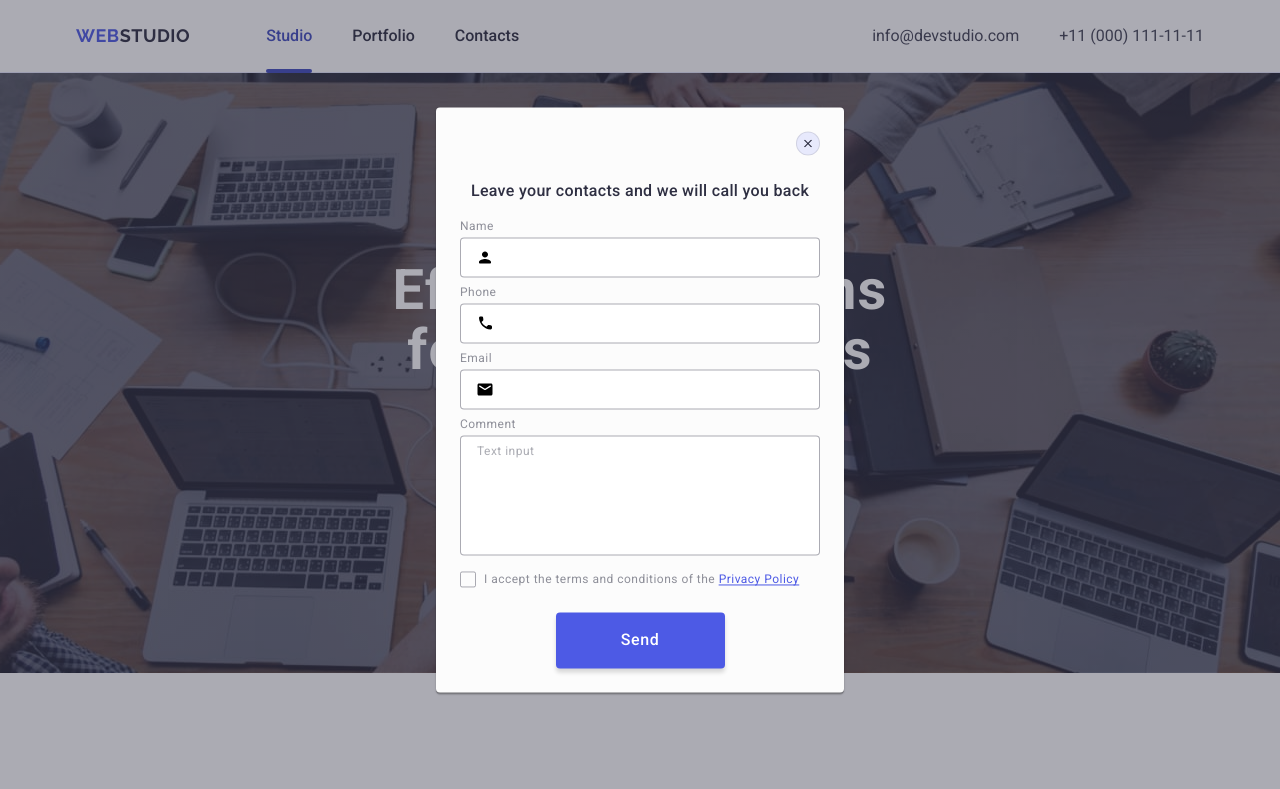
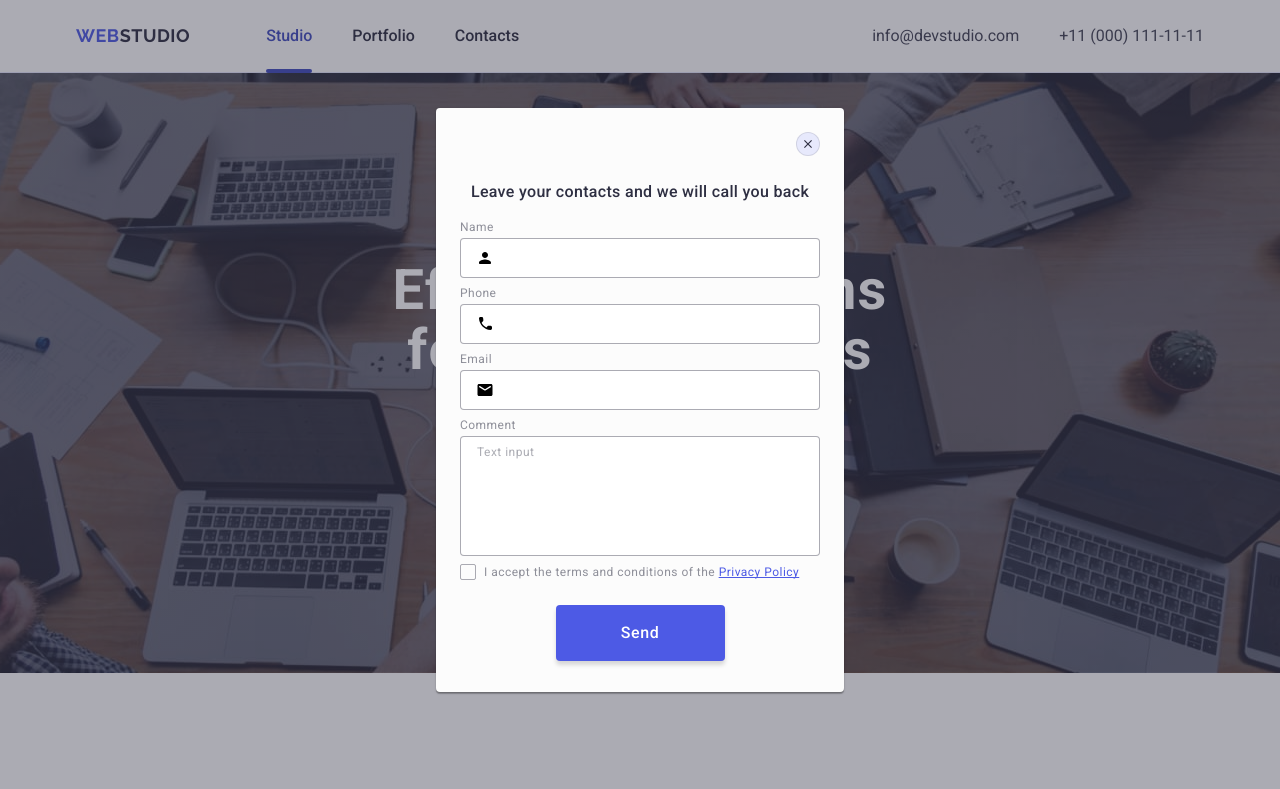
Before and after one commit to Valder-R/goit-markup-hw-05, a plain HTML site: page index.html in a window 1280 px wide. Shown: the top 789 px of the page. Drawn offline with nearby package versions, Linux system fonts and the light colour scheme.

Commit message:
fixing modal1

```diff
--- a/css/styles.css
+++ b/css/styles.css
@@ -441,7 +441,7 @@ a {
 .footer-subscribe .button {
     border-radius: 4px;
     padding: 8px 24px;
-    width: 165px;
+    min-width: 165px;
     height: 40px;
     display: flex;
     align-items: center;
@@ -484,7 +484,8 @@ a {
     top: 50%;
     left: 50%;
     transform: translate(-50%, -50%);
-    padding: 24px;
+    padding: 72px 24px 24px 24px;
+    transition: transform 250ms cubic-bezier(0.4, 0, 0.2, 1);
 }
 
 .modal-closer {
@@ -499,16 +500,21 @@ a {
     display: flex;
     align-items: center;
     justify-content: center;
+    cursor: pointer;
+    padding: 0;
+    transition: background-color 250ms cubic-bezier(0.4, 0, 0.2, 1),
+    border 250ms cubic-bezier(0.4, 0, 0.2, 1);
 }
 
 .closer {
     fill: #2e2f42;
+    transition: fill 250ms cubic-bezier(0.4, 0, 0.2, 1);
 }
 
 .modal-closer:focus,
 .modal-closer:hover {
     background-color: #404bbf;
-    cursor: pointer;
+    border: none;
 }
 
 .modal-closer:focus .closer,
@@ -524,24 +530,14 @@ a {
     text-align: center;
     color: #2e2f42;
     display: block;
-    margin-top: 48px;
     margin-bottom: 16px;
 }
 
 
-.modal-input {
-    display: flex;
-    align-items: flex-start;
-    justify-content: flex-start;
-    flex-direction: column;
-    gap: 8px;
-    width: 100%;
-    margin-bottom: 16px;
-}
-
 .form-field {
     width: 360px;
     line-height: 0;
+    margin-bottom: 8px;
 }
 
 .form-label {
--- a/index.html
+++ b/index.html
@@ -471,7 +471,7 @@
         <div class="footer-subscribe">
           <p class="subtitle">Subscribe</p>
           <form class="footer-form">
-            <label for="" class="footer-subscribe-label">
+            <label class="footer-subscribe-label">
               <input
                 type="email"
                 class="footer-input"
@@ -479,7 +479,6 @@
                 name="footer-input"
               />
             </label>
-
             <button type="submit" class="button">
               Subscribe
               <svg class="footer-submit-icon" width="24" height="24">
@@ -492,14 +491,13 @@
     </footer>
     <div class="backdrop is-open">
       <div class="modal">
-        <button class="modal-closer">
-          <svg class="closer" width="8px" height="8px">
+        <button type="button" class="modal-closer">
+          <svg class="closer" width="8" height="8">
             <use href="./images/icons.svg#icon-close-black"></use>
           </svg>
         </button>
         <p class="modal-text">Leave your contacts and we will call you back</p>
         <form class="modal-form">
-          <div class="modal-input">
           <div class="form-field">
             <label class="form-label" for="input-name">Name</label>
             <div class="input-wrapper">
@@ -551,7 +549,6 @@
               placeholder="Text input"
             ></textarea>
           </div>
-          </div>
           <div class="form-checkbox">
             <input
               type="checkbox"
```
Lines whose indentation alone changed are shown as unchanged.
